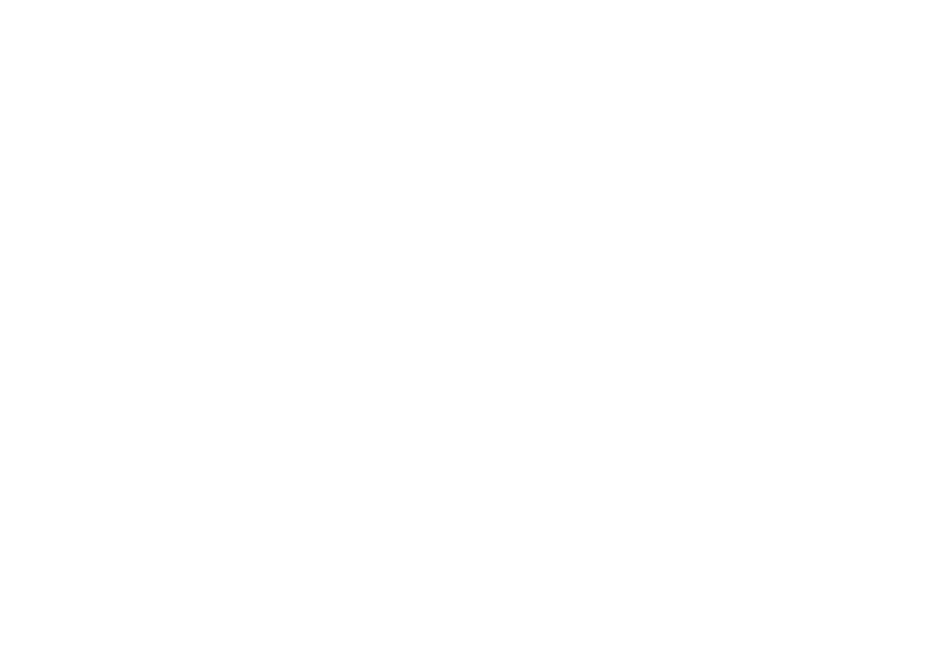
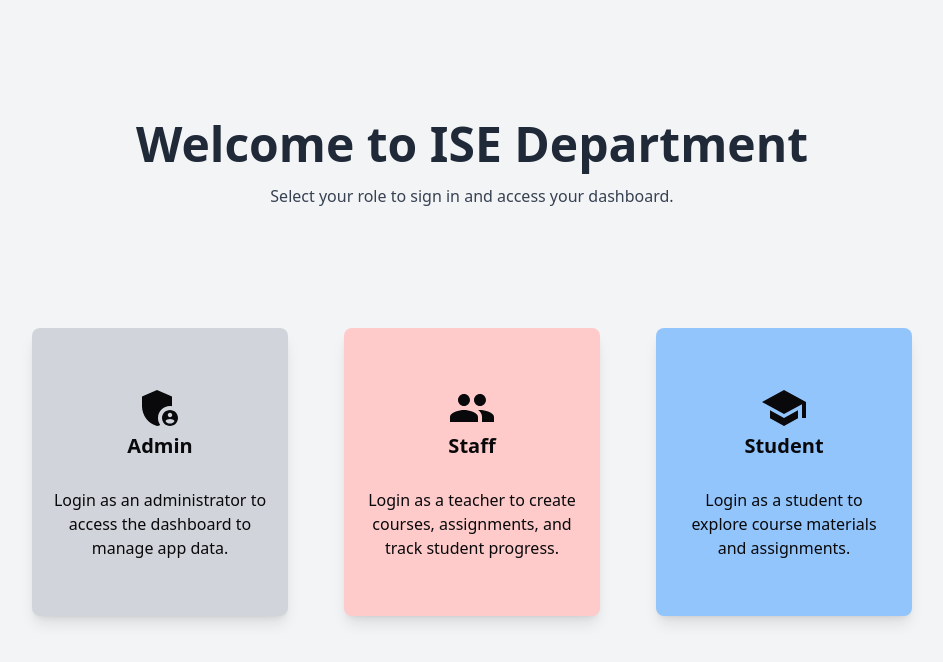
Before and after one commit to Nirosh-Shetty/information-science-dept, a React (Vite) app in the folder frontend/: page /signinoptions in a window 1280 px wide. Before the commit this address had no page. Shown: the top 662 px of the page, without its empty margins (168-1111 px from the left). Built offline with nearby package versions, Linux system fonts and the light colour scheme.

Commit message:
added signin options page

```diff
--- a/frontend/src/App.jsx
+++ b/frontend/src/App.jsx
@@ -3,10 +3,12 @@
 import SignInSide from "./components/admin/SignIn/SignInSide";
 import Dashboard from "./components/admin/dashboard/Dashboard";
 import { Home } from "./components/home/Home";
+import SignInOptions from "./components/siginOptions/SignInOptions";
 function App() {
   return (
     <Router>
       <Routes>
+        <Route path="/signinoptions" element={<SignInOptions />} />
         <Route path="/" element={<Home></Home>} />
         <Route path="/admin/signin" element={<SignInSide />} />
         <Route path="/admin/dashboard" element={<Dashboard />} />
--- /dev/null
+++ b/frontend/src/components/siginOptions/SignInOptions.jsx
@@ -0,0 +1,67 @@
+import React from "react";
+import { useNavigate } from "react-router-dom";
+import AdminPanelSettingsIcon from "@mui/icons-material/AdminPanelSettings";
+import GroupIcon from "@mui/icons-material/Group";
+import SchoolIcon from "@mui/icons-material/School";
+
+const SignInOptions = () => {
+  const navigate = useNavigate();
+
+  // Array to map the sign-in options
+  const signInOptions = [
+    {
+      title: "Admin",
+      description:
+        "Login as an administrator to access the dashboard to manage app data.",
+      icon: <AdminPanelSettingsIcon sx={{ fontSize: "3em" }} />,
+      path: "/admin/signin",
+      boxbg: "bg-gray-300",
+    },
+    {
+      title: "Staff",
+      description:
+        "Login as a teacher to create courses, assignments, and track student progress.",
+      icon: <GroupIcon sx={{ fontSize: "3em" }} />,
+      path: "/staff/signin",
+      boxbg: "bg-red-200",
+    },
+    {
+      title: "Student",
+      description:
+        "Login as a student to explore course materials and assignments.",
+      icon: <SchoolIcon sx={{ fontSize: "3em" }} />,
+      path: "/student/signin",
+      boxbg: "bg-blue-300",
+    },
+  ];
+
+  return (
+    <div className="flex flex-col w-full h-screen items-center justify-evenly bg-gray-100 pb-16 ">
+      <div className="flex flex-col items-center justify-center">
+        <h1 className="text-5xl font-bold pb-4 text-gray-800">
+          Welcome to ISE Department
+        </h1>
+        <p className="text-center text-gray-700">
+          Select your role to sign in and access your dashboard.
+        </p>
+      </div>
+      <div className="flex items-center justify-center flex-wrap gap-14">
+        {signInOptions.map((option, index) => (
+          <div
+            key={index}
+            className={`w-64 h-72 rounded-lg flex items-center flex-col justify-center p-5 shadow-lg cursor-pointer  ${option.boxbg}`}
+            onClick={() => navigate(option.path)}
+          >
+            {option.icon}
+            <h1 className="text-center font-bold text-xl pb-7">
+              {option.title}
+            </h1>
+            <p className="text-center">{option.description}</p>
+          </div>
+        ))}
+      </div>
+    </div>
+  );
+};
+
+export default SignInOptions;
```
